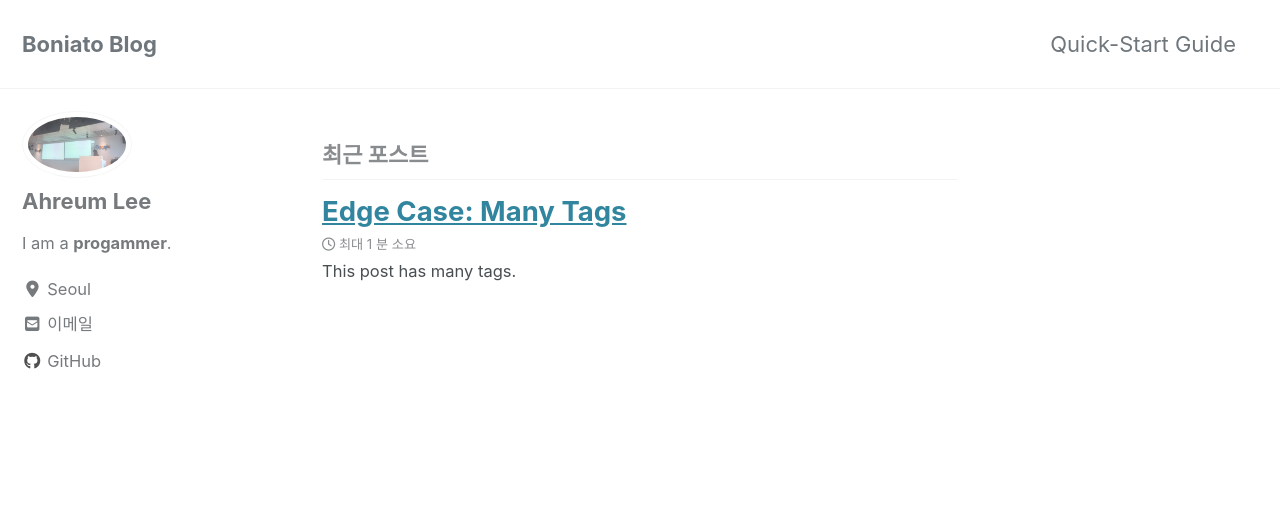
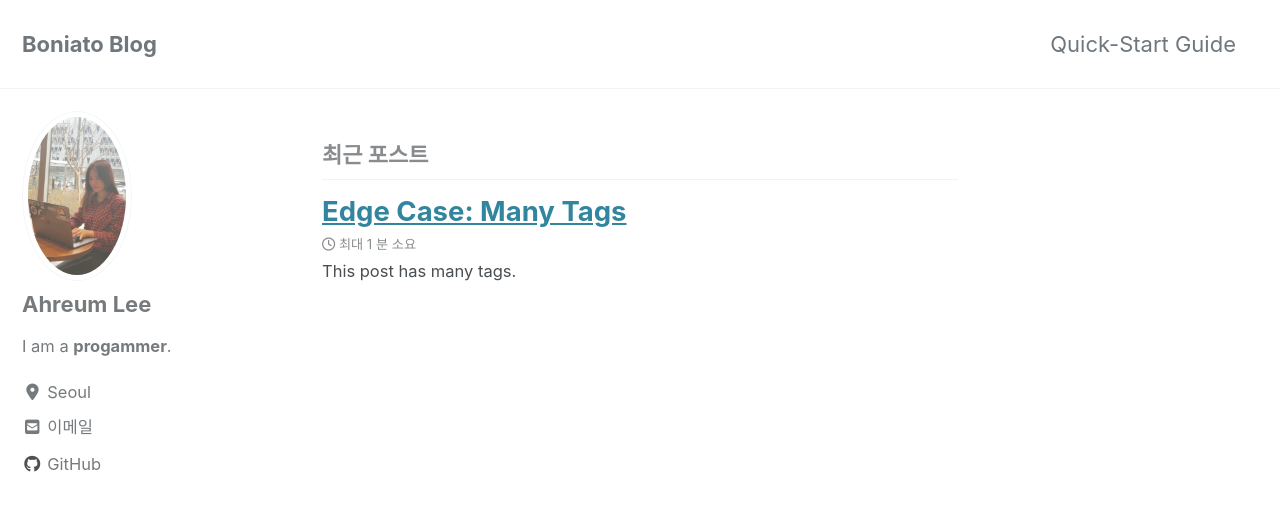
Before and after one commit to boniato/boniato.github.io, a Jekyll site: the page built from index.html, in a window 1280 px wide and 900 px high. Shown: the top 511 px of the window. Built offline with Jekyll 4.4.1, drawn with Linux system fonts in a browser that asks for light colours; cached includes are drawn as plain includes; nearby versions of some CDN libraries; the list of posts is cut into pages by our own code.

Commit message:
no message

```diff
--- a/_config.yml
+++ b/_config.yml
@@ -108,7 +108,7 @@ analytics:
 # Site Author
 author:
   name             : "Ahreum Lee"
-  avatar           : "/assets/images/profile-image.png" # path of avatar image, e.g. "/assets/images/bio-photo.jpg"
+  avatar           : "/assets/images/blog-profile-image.png" # path of avatar image, e.g. "/assets/images/bio-photo.jpg"
   bio              : "I am a **progammer**."
   location         : "Seoul"
   email            : "ahh.reum.lee@gmail.com"
```
